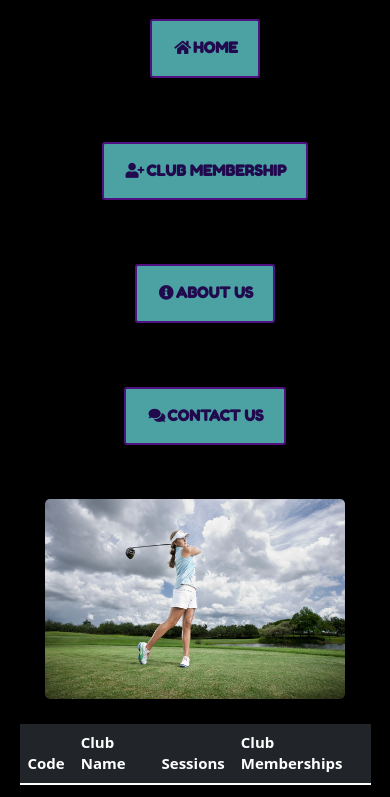
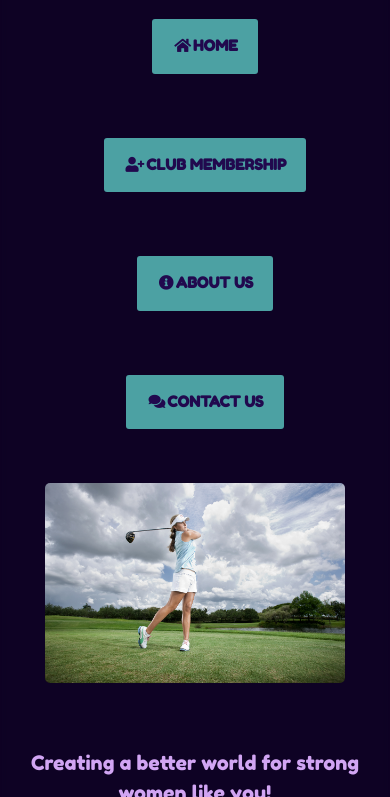
Before and after one commit to esmemorgan98/clase_practica_FetchAPI, a plain HTML site: page index.html in a window 390 px wide. Shown: the part 203-1000 px from the top of the page. Drawn offline with nearby package versions, Linux system fonts and the light colour scheme; no server answers.

Commit message:
guardar cambios

```diff
--- a/index.html
+++ b/index.html
@@ -40,7 +40,7 @@
     </header>
 
 
-    <!--Slider-->
+    <!--SLIDER-->
     <aside id="sliderImg">
         <img src="/recursos/images/figure_skating.jpg" alt="" width="1100px">
         <img src="/recursos/images/golf.jpg" alt="" width="1100px">
@@ -50,8 +50,13 @@
         <img src="/recursos/images/tennis.jpg" alt="" width="1100px">
     </aside> <br>
 
+    <main>
+        <section id="women">
+            <p>Creating a better world for strong women like you!</p>
+        </section>
+    </main>
 
-    <!--Table-->
+    <!--TABLE-->
     <table id="listaPlanes" class="table table-striped table-dark">
         <thead>
             <tr>
@@ -65,7 +70,7 @@
 
 
 
-    <!--iconos-->
+    <!--ICONS-->
     <footer>
         <section class="icons-effect">
             <a href="#"><i class="fab fa-facebook-f fa-3x"></i> </a>
--- a/recursos/css/estilos.css
+++ b/recursos/css/estilos.css
@@ -25,9 +25,8 @@ nav ul {
 nav ul li a {
     text-decoration: none;
     font-family: 'Fredoka One', cursive;;
-    font-size: 20px;
+    font-size: 22px;
     font-weight: bolder;
-    border: 2px solid #511281;
     padding: 10px 20px;
     cursor: pointer;
     transition: 0.8s;
@@ -161,13 +160,19 @@ footer {
 
 
 
-/*Medias Queries Dispositivos medianos*/
+/*MEDIAS QUERIER MEDIUM DEVICES*/
 @media only screen and (max-width:760px) {
    body {
-       background: black;
+       background: #0e0224;
    }
    #sliderImg img {
     width: 400px;
+}
+
+main #women p {
+    font-size: 35px;
+    color: #ae6ddf;
+    font-family: 'Fredoka One', cursive;
 }
 
 nav ul {
@@ -180,10 +185,12 @@ nav ul {
 .ov-btn-effect {
     color: #21094E;
 }
+
 nav ul li a {
     font-size: 15px;
     font-weight: bold;
 }
+
 nav ul li {
     list-style: none;
     margin: 20px;
@@ -203,14 +210,34 @@ nav ul li {
 
 
 }
-/*medias queries dispositivos pequeñas*/
+
+/*MEDIAS QUERIER SMALL DEVICES*/
 @media all and (max-width:600px){
     #sliderImg img {
         width: 300px;
+    }
+    main section p {
+        font-size: 15px;
     }
     header {
         margin-top: 10px;
     }
 
+    main #women p {
+        font-size: 20px;
+        color: #d1a5f3;
+        font-family: 'Fredoka One', cursive;
+    }
+}
 
+/*SLOGAN*/
+#women {
+    text-align: center;
 }
+
+#women p {
+    font-size: 50px;
+    padding: 40px 0px;
+    color: #791cc0;
+    font-family: 'Caveat', cursive;
+}
```
Also changed, not shown: db.json (+5 -5 lines), recursos/js/main.js (line endings or trailing spaces).
